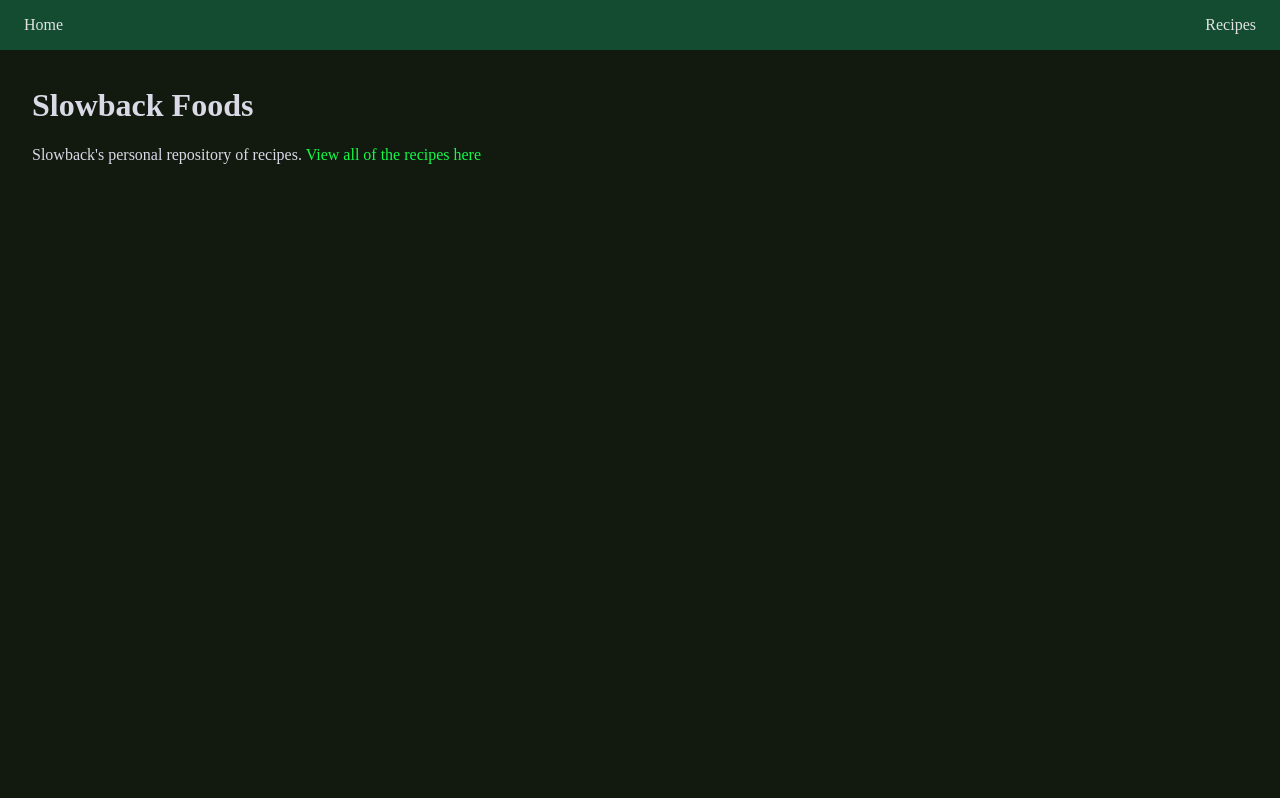
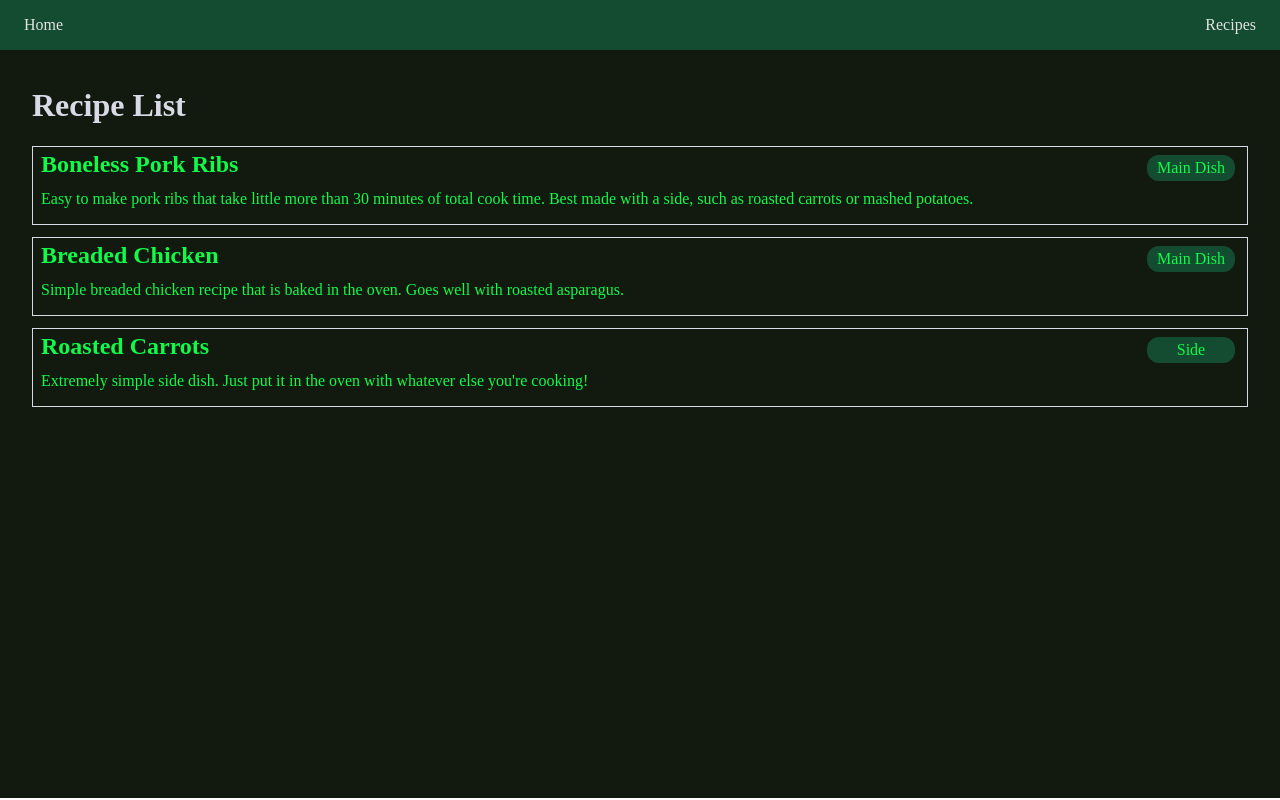
Before and after one commit to slowback1/slowbackfoods, a SvelteKit app: page / in a window 1280 px wide. Built offline with nearby package versions, Linux system fonts and the light colour scheme.

Commit message:
Move recipe list to the home page

```diff
--- /dev/null
+++ b/src/routes/+page.server.ts
@@ -0,0 +1,7 @@
+import RecipeHelpers from "$lib/recipeHelpers";
+
+export function load() {
+    let recipes = RecipeHelpers.GetAllRecipes();
+
+    return { recipes };
+}
--- a/src/routes/+page.svelte
+++ b/src/routes/+page.svelte
@@ -1,12 +1,73 @@
-<h1>Slowback Foods</h1>
-<p>
-	Slowback's personal repository of recipes. <a class="view-link" href="/recipe"
-		>View all of the recipes here</a
-	>
-</p>
+<script lang="ts">
+	import type { Recipe } from '$lib/types';
+
+	export let data: { recipes: Recipe[] };
+</script>
+
+<h1>Recipe List</h1>
+
+{#each data.recipes as recipe}
+	<a class="recipe-card" href={`/recipe/${recipe.id}`}>
+		<p class="recipe-card__title">
+			{recipe.name}
+		</p>
+		<span class="recipe-card__type">
+			{recipe.recipeType}
+		</span>
+		<p class="recipe-card__description">
+			{recipe.description}
+		</p>
+	</a>
+{/each}
 
 <style>
-	.view-link {
+	a {
 		color: var(--link-color);
 	}
+
+	.recipe-card {
+		display: flex;
+		flex-direction: column;
+		border: 1px solid var(--secondary-color-font);
+		padding: 4px 8px;
+		margin-bottom: 12px;
+		position: relative;
+		transition: transform 0.5s;
+		transform: translateX(0);
+	}
+
+	.recipe-card:hover {
+		transform: translateX(12px);
+	}
+
+	.recipe-card__title {
+		font-size: 1.5rem;
+		font-weight: bold;
+		margin: 0;
+	}
+
+	.recipe-card__description {
+		margin: 12px 0;
+	}
+	.recipe-card__type {
+		position: absolute;
+		top: 8px;
+		right: 12px;
+		padding: 4px;
+		border-radius: 12px;
+		background-color: var(--primary-color);
+		min-width: 80px;
+		text-align: center;
+	}
+
+	@media screen and (max-width: 400px) {
+		.recipe-card__type {
+			position: relative;
+			top: unset;
+			min-width: unset;
+			right: unset;
+			width: fit-content;
+			margin-top: 12px;
+		}
+	}
 </style>
--- a/src/routes/recipe/[slug]/+page.server.ts
+++ b/src/routes/recipe/[slug]/+page.server.ts
@@ -13,7 +13,5 @@ export function load({ params }) {
 
 	if (!recipe) throw new Error('Recipe Not Found');
 
-	console.log(recipe);
-
 	return recipe;
 }
```
